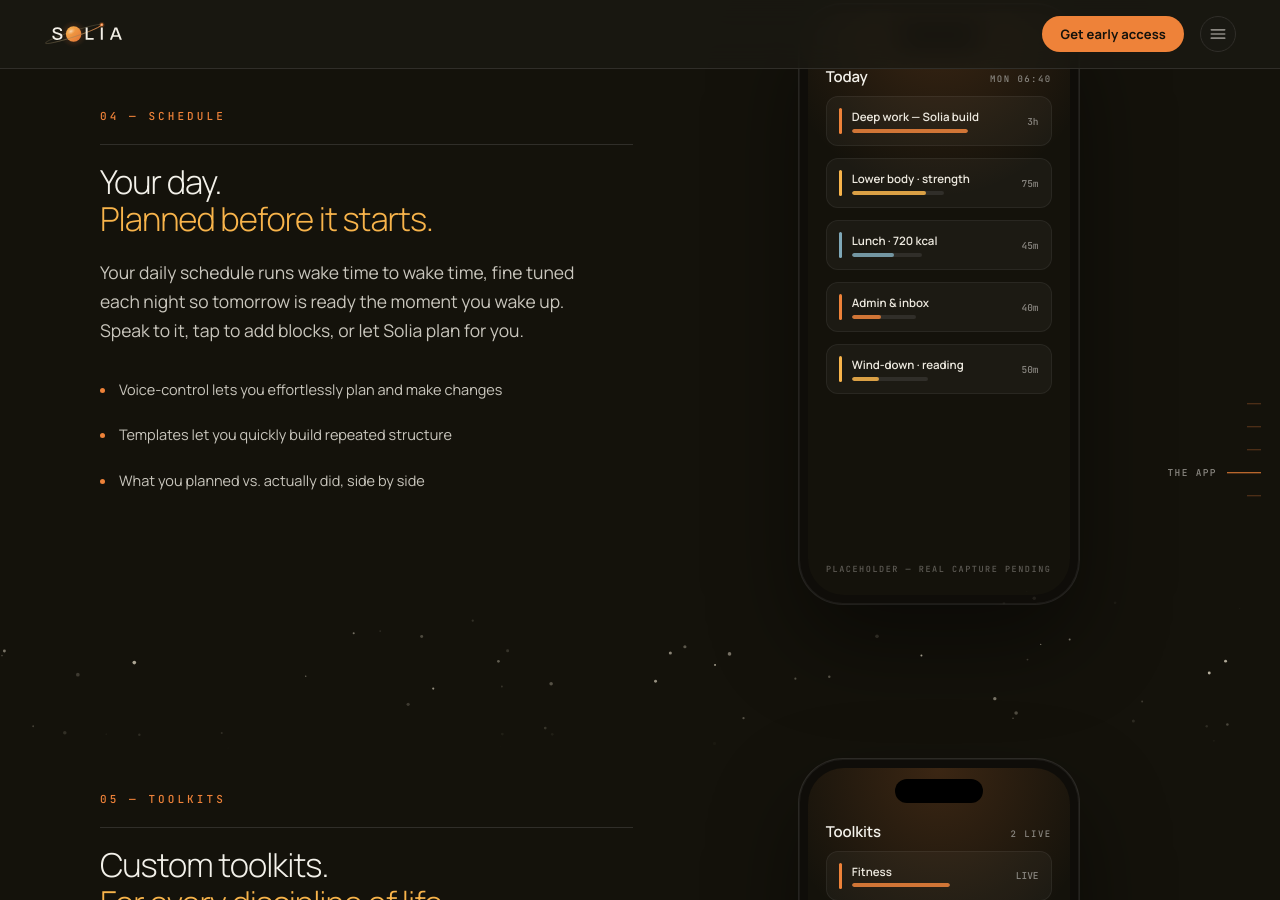
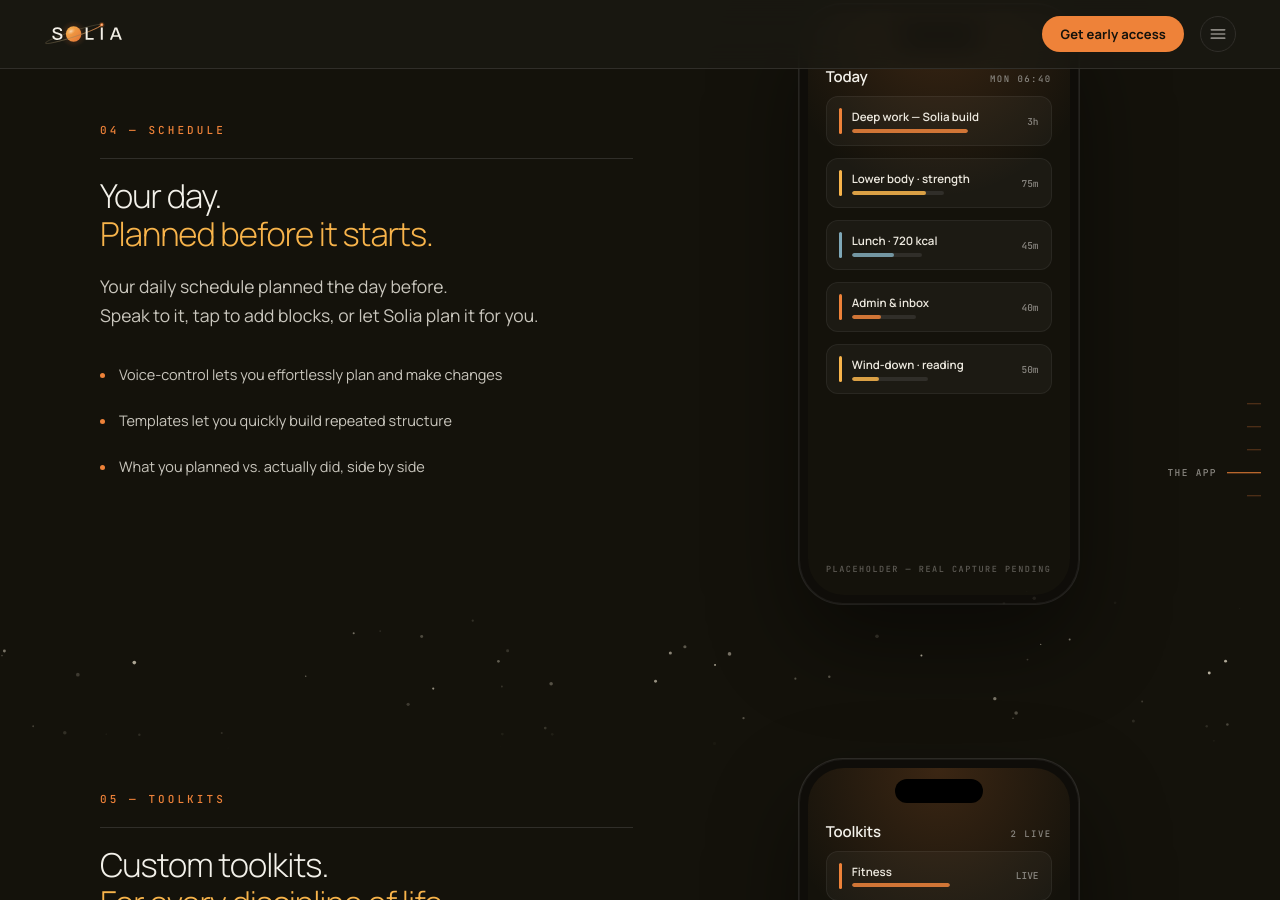
Before and after one commit to Solia-SaaS/Solia-Site, a Jekyll site: the page built from index.html, in a window 1280 px wide and 900 px high, scrolled down 4811 px. Built offline with Jekyll 4.4.1, drawn with Linux system fonts in a browser that asks for light colours; some of the changed text lies outside the part shown.

Commit message:
Pages 4-8: two-line body structure, one sentence per line
New copy for 04/06/07/08; page 5 panels keep their text with sentences
split onto separate lines. All lines single-line on desktop except the
overview panel's long second sentence, which wraps by necessity.

Co-Authored-By: Claude Fable 5 <noreply@anthropic.com>

```diff
--- a/assets/css/landing.css
+++ b/assets/css/landing.css
@@ -601,6 +601,9 @@ main.landing {
   font: 400 clamp(15px, 1.4vw, 17.5px)/1.65 Manrope, sans-serif;
   color: var(--ink-soft);
 }
+/* two-sentence body: each sentence starts on its own line */
+.step-body-two { max-width: none; }
+.step-body-two > span { display: block; }
 .ticks {
   list-style: none;
   padding: 0;
--- a/index.html
+++ b/index.html
@@ -446,9 +446,7 @@ description: Solia is a Life Operating System designed to align your actions wit
           <span>Your day.</span>
           <span><em>Planned before it starts.</em></span>
         </h2>
-        <p class="step-body" data-reveal>Your daily schedule runs wake time to wake time, fine tuned each night so
-             tomorrow is ready the moment you wake up. Speak to it, tap to add
-             blocks, or let Solia plan for you.</p>
+        <p class="step-body step-body-two" data-reveal><span>Your daily schedule planned the day before.</span><span>Speak to it, tap to add blocks, or let Solia plan it for you.</span></p>
         <ul class="ticks" data-reveal>
           <li><span class="tick-dot" aria-hidden="true"></span><span>Voice-control lets you effortlessly plan and make changes</span></li>
           <li><span class="tick-dot" aria-hidden="true"></span><span>Templates let you quickly build repeated structure</span></li>
@@ -493,10 +491,7 @@ description: Solia is a Life Operating System designed to align your actions wit
         </div>
         <div class="tk-panels" data-reveal>
           <div class="tk-panel is-active" data-tk="overview">
-            <p class="step-body">Each specific area of your life has its own custom toolkit. Toolkits are
-               built specifically to master that domain of your life and are integrated
-               seamlessly with all other toolkits as they feed into the scheduling and
-               coaching layer.</p>
+            <p class="step-body step-body-two"><span>Each specific area of your life has its own custom toolkit.</span><span>Toolkits are built specifically to master that domain of your life and are integrated seamlessly with all other toolkits as they feed into the scheduling and coaching layer.</span></p>
             <ul class="ticks">
               <li><span class="tick-dot" aria-hidden="true"></span><span>Instead of a different app for every tool, everything is integrated in one place</span></li>
               <li><span class="tick-dot" aria-hidden="true"></span><span>The intelligence layer uses data across all toolkits and scheduling to build a well integrated plan</span></li>
@@ -504,8 +499,7 @@ description: Solia is a Life Operating System designed to align your actions wit
             </ul>
           </div>
           <div class="tk-panel" data-tk="fitness">
-            <p class="step-body">Our first toolkit, now available. Everything you need to get fit and
-               stay healthy.</p>
+            <p class="step-body step-body-two"><span>Our first toolkit, now available.</span><span>Everything you need to get fit and stay healthy.</span></p>
             <ul class="ticks">
               <li><span class="tick-dot" aria-hidden="true"></span><span>Auto-generate workouts custom built for your body type and fitness goals</span></li>
               <li><span class="tick-dot" aria-hidden="true"></span><span>Seamlessly log your data in real time to track progress</span></li>
@@ -513,7 +507,7 @@ description: Solia is a Life Operating System designed to align your actions wit
             </ul>
           </div>
           <div class="tk-panel" data-tk="soon">
-            <p class="step-body">More toolkits on the way. Business, finance, education, and beyond.</p>
+            <p class="step-body step-body-two"><span>More toolkits on the way.</span><span>Business, finance, education, and beyond.</span></p>
             <ul class="ticks">
               <li><span class="tick-dot" aria-hidden="true"></span><span>Business: an operations system to help run your company</span></li>
               <li><span class="tick-dot" aria-hidden="true"></span><span>Finance: a personal financial manager for everything money</span></li>
@@ -569,9 +563,7 @@ description: Solia is a Life Operating System designed to align your actions wit
           <span>Intelligent coaching.</span>
           <span><em>A coach that actually knows you.</em></span>
         </h2>
-        <p class="step-body" data-reveal>Feedback based on your real-time data, no guessing. We compare what you
-             planned, what you actually did, and what your goals are to help you
-             achieve your dreams.</p>
+        <p class="step-body step-body-two" data-reveal><span>Feedback based on your real time data, no guessing.</span><span>Compare what you planned, actually did, and your goals.</span></p>
         <ul class="ticks" data-reveal>
               <li><span class="tick-dot" aria-hidden="true"></span><span>Daily, weekly, monthly, and yearly reports to help you stay accountable</span></li>
               <li><span class="tick-dot" aria-hidden="true"></span><span>Adapts in real time as life changes to keep you on track</span></li>
@@ -608,8 +600,7 @@ description: Solia is a Life Operating System designed to align your actions wit
           <span>Social media.</span>
           <span><em>Meaningful connections, not doomscrolling.</em></span>
         </h2>
-        <p class="step-body" data-reveal>A new way to connect and share your life with others. Built to make you
-             more inspired and productive, not to waste your time.</p>
+        <p class="step-body step-body-two" data-reveal><span>A new way to share your life with others.</span><span>Built to be more inspiring, productive, and not waste time.</span></p>
         <ul class="ticks" data-reveal>
               <li><span class="tick-dot" aria-hidden="true"></span><span>Share stories, pictures, or videos of your life and self-development</span></li>
               <li><span class="tick-dot" aria-hidden="true"></span><span>FYP for public sharing and scrolling to make connections with other Solia users</span></li>
@@ -646,8 +637,7 @@ description: Solia is a Life Operating System designed to align your actions wit
           <span>Leaderboards.</span>
           <span><em>Your life is the game to win.</em></span>
         </h2>
-        <p class="step-body" data-reveal>A ranked system that turns self-improvement into a game worth winning —
-             the first ever real-life ranked ladder.</p>
+        <p class="step-body step-body-two" data-reveal><span>The first ever real-life ranked ladder.</span><span>A ranked system that turns real life into a game worth winning.</span></p>
         <ul class="ticks" data-reveal>
               <li><span class="tick-dot" aria-hidden="true"></span><span>Ranks earned through consistency, progress, and results</span></li>
               <li><span class="tick-dot" aria-hidden="true"></span><span>Global and tiered ranking with level-up badges to be earned along the way</span></li>
```
